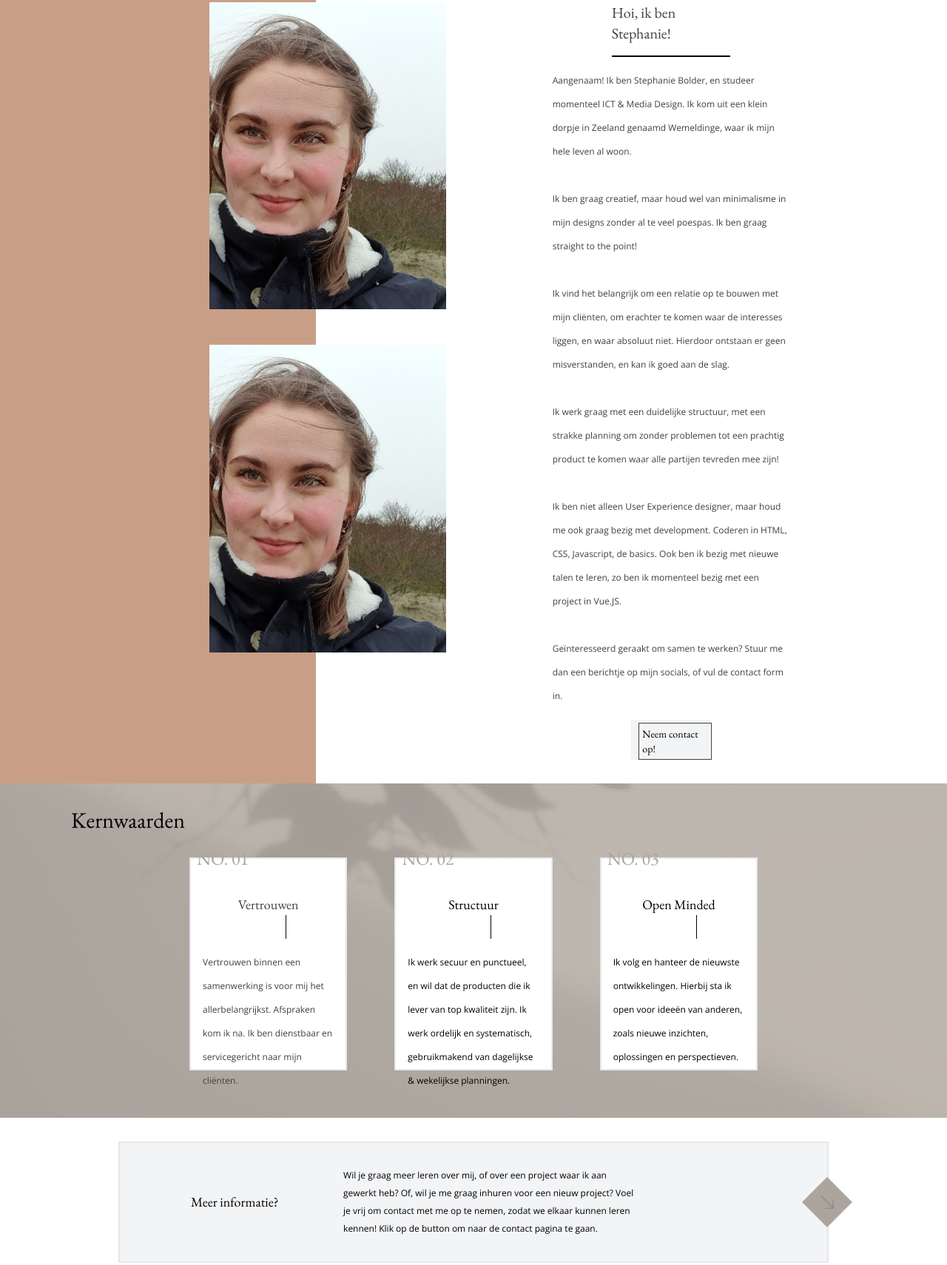
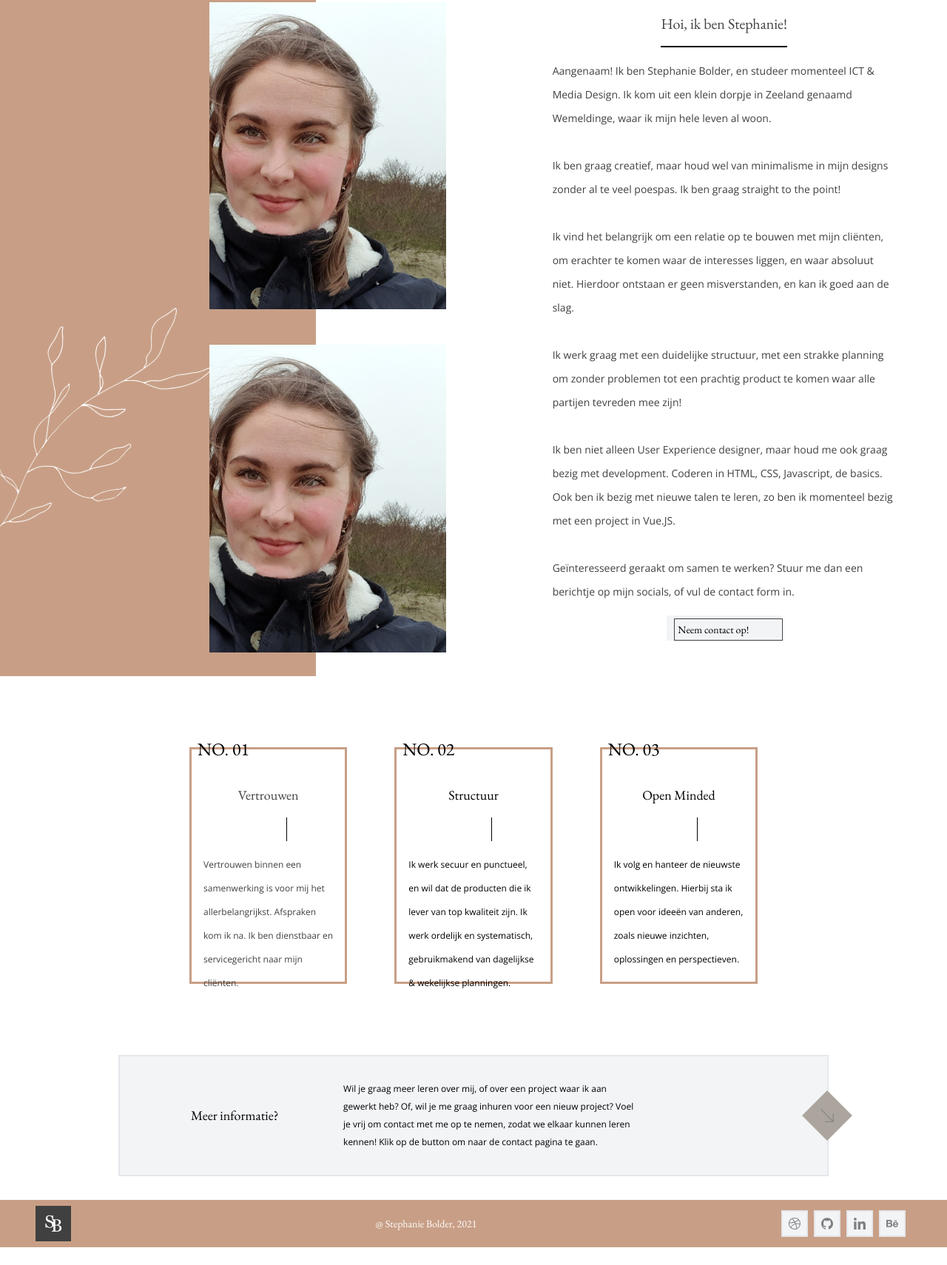
Before and after one commit to StephanieBolder/portfoliostephaniebolder, a website: page src/overmij.html in a window 1280 px wide. Shown: the part 151-1861 px from the top of the page at 74% size. After the commit the page ends 1837 px from the top, so only its background shows below. Drawn offline with nearby package versions, Linux system fonts and the light colour scheme.

Commit message:
Line Art toegevoegd

```diff
--- a/src/overmij.html
+++ b/src/overmij.html
@@ -86,6 +86,14 @@
         border-left-width: 1px;
     }
 
+    .w-144 {
+        width: 29rem;
+    }
+
+    .border-3 {
+        border-width: 3px;
+    }
+
     </style>
 </head>
 <body>
@@ -112,14 +120,15 @@
 
 <div class="flex flex-row">
     <div class="bg-yellow-800 bg-opacity-50 -mb-8 bg-left w-4/12">
+        <img class="w-72 absolute -bottom-32 -left-8 transform rotate-45" src="images/WhiteFlowerLineArt.png">
     </div>
     <div class="flex flex-col -ml-36 mt-24">
         <img class="w-80" src="images/FotoStephanieBolder.jpg"/>
         <img class="mt-12 w-80" src="images/FotoStephanieBolder.jpg"/>
     </div>
-    <div class="flex items-center flex-col w-3/12 ml-36 mt-24 ">
-        <div class="font-garamond text-xl border-b-2 w-6/12 pb-4 border-black text-zwart">Hoi, ik ben Stephanie!</div>
-        <div class="leading-8 font-open text-xs mt-4 text-zwart">
+    <div class="flex justify-center items-center align-center flex-col w-144 ml-36 mt-24 ">
+        <div class="font-garamond text-xl pb-4 text-zwart border-b-2 border-black">Hoi, ik ben Stephanie!</div>
+        <div class="leading-8 font-open text-sm mt-4 text-zwart ">
             Aangenaam! Ik ben Stephanie Bolder, en studeer momenteel ICT & Media Design. Ik kom uit een klein dorpje in Zeeland genaamd Wemeldinge, waar ik mijn hele leven al woon.<br><br>
             Ik ben graag creatief, maar houd wel van minimalisme in mijn designs zonder al te veel poespas. Ik ben graag straight to the point!<br><br>
             Ik vind het belangrijk om een relatie op te bouwen met mijn cliënten, om erachter te komen waar de interesses liggen, en waar absoluut niet. Hierdoor ontstaan er geen misverstanden, en kan ik goed aan de slag.<br><br>
@@ -133,39 +142,35 @@
     </div>
 </div>
 
-<div class="bg-cover bg-center bg-opacity-30 bg-fixed" style="background-image: url(images/BeigeTexture.jpg)">
-
-<div class="mt-8 py-8">
+<div class="mt-16 py-8">
     <div class="flex flex-col">
-    <div class="text-3xl font-garamond ml-24 text-black">Kernwaarden</div>
         <div class="flex flex-row justify-center">
             <div class="flex flex-col my-8 w-2/12 mx-8 ">
-                <div class="hover:shadow-lg transition duration-200 ease-in-out transform hover:-translate-y-1 hover:scale-105 border-2 hover:border-black bg-white h-72 align-center">
-                    <div class="font-garamond text-2xl ml-2 -mt-4 text-bruin">NO. 01</div>
-                    <div class="mt-8 text-center font-garamond text-lg text-zwart">Vertrouwen</div>
+                <div class="hover:shadow-lg transition duration-200 ease-in-out transform hover:-translate-y-1 hover:scale-105 border-3 border-yellow-800 border-opacity-50 hover:border-black bg-white h-80 align-center">
+                    <div class="font-garamond text-2xl ml-2 -mt-4 text-black">NO. 01</div>
+                    <div class="mt-8 text-center font-garamond text-lg text-zwart mb-4">Vertrouwen</div>
                     <div class="border-l-1 border-black h-8 ml-32 "></div>
                     <div class="pb-2 mt-4 mx-4 font-open text-xs leading-8 text-zwart">Vertrouwen binnen een samenwerking is voor mij het allerbelangrijkst. Afspraken kom ik na. Ik ben dienstbaar en servicegericht naar mijn cliënten.</div>
                 </div>
             </div>
             <div class="flex flex-col my-8 w-2/12 mx-8">
-                <div class="hover:shadow-lg transition duration-200 ease-in-out transform hover:-translate-y-1 hover:scale-105 border-2 hover:border-black bg-white h-72 align-center">
-                    <div class="font-garamond text-2xl ml-2 -mt-4 text-bruin">NO. 02</div>
-                    <div class="mt-8 text-center font-garamond text-lg">Structuur</div>
+                <div class="hover:shadow-lg transition duration-200 ease-in-out transform hover:-translate-y-1 hover:scale-105 border-3 border-yellow-800 border-opacity-50 hover:border-black bg-white h-80 align-center">
+                    <div class="font-garamond text-2xl ml-2 -mt-4 text-black">NO. 02</div>
+                    <div class="mt-8 text-center font-garamond text-lg mb-4">Structuur</div>
                     <div class="border-l-1 border-black h-8 ml-32 "></div>
                     <div class="pb-2 mt-4 mx-4 font-open text-xs leading-8">Ik werk secuur en punctueel, en wil dat de producten die ik lever van top kwaliteit zijn. Ik werk ordelijk en systematisch, gebruikmakend van dagelijkse & wekelijkse planningen.</div>
                 </div>
             </div>
             <div class="flex flex-col my-8 w-2/12 mx-8">
-                <div class="hover:shadow-lg transition duration-200 ease-in-out transform hover:-translate-y-1 hover:scale-105 border-2 hover:border-black bg-white h-72 align-center">
-                    <div class="font-garamond text-2xl ml-2 -mt-4 text-bruin">NO. 03</div>
-                    <div class="mt-8 text-center font-garamond text-lg">Open Minded</div>
+                <div class="hover:shadow-lg transition duration-200 ease-in-out transform hover:-translate-y-1 hover:scale-105 border-3 border-yellow-800 border-opacity-50 hover:border-black bg-white h-80 align-center">
+                    <div class="font-garamond text-2xl ml-2 -mt-4 text-black">NO. 03</div>
+                    <div class="mt-8 text-center font-garamond text-lg mb-4">Open Minded</div>
                     <div class="border-l-1 border-black h-8 ml-32 "></div>
-                    <div class="pb-2  mt-4 mx-4 font-open text-xs leading-8">Ik volg en hanteer de nieuwste ontwikkelingen. Hierbij sta ik open voor ideeën van anderen, zoals nieuwe inzichten, oplossingen en perspectieven.</div>
+                    <div class="pb-2 mt-4 mx-4 font-open text-xs leading-8">Ik volg en hanteer de nieuwste ontwikkelingen. Hierbij sta ik open voor ideeën van anderen, zoals nieuwe inzichten, oplossingen en perspectieven.</div>
                 </div>
             </div>
         </div>
     </div>
-</div>
 </div>
 
 <div class="my-8 flex justify-center items-center">
```
Also changed, not shown: src/cases.html (+1 -0 lines), src/contact.html (+3 -3 lines), src/index.html (+1 -0 lines), src/images/BlackFlowerLineArt.png (added), src/images/WhiteFlowerLineArt.png (added).
